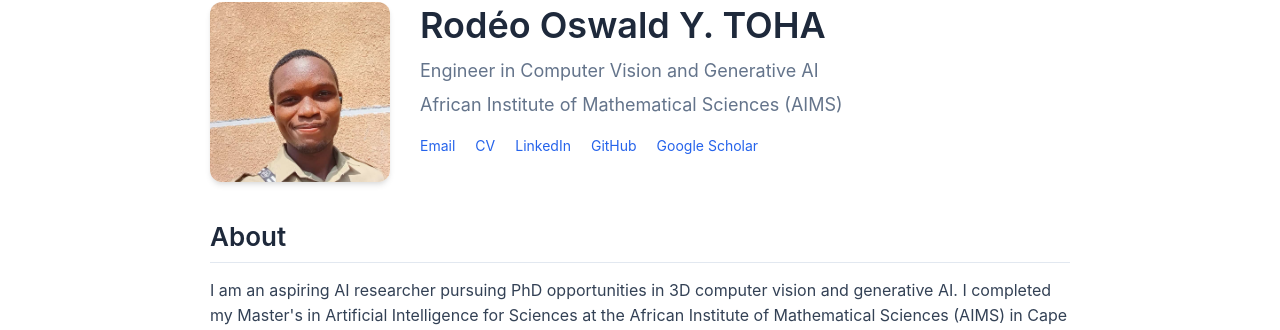
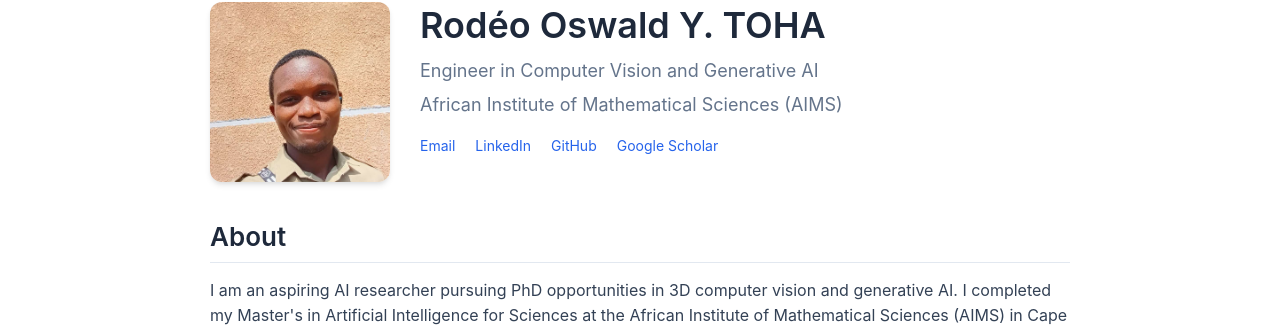
Before and after one commit to Roda10/my-academic-site, a Jekyll site: the page built from index.md, in a window 1280 px wide. Shown: the part 117-447 px from the top of the page. Built offline with Jekyll 4.4.1, drawn with Linux system fonts in a browser that asks for light colours.

```diff
--- a/index.md
+++ b/index.md
@@ -14,7 +14,7 @@ title: Home
       <p class="profile-title">African Institute of Mathematical Sciences (AIMS)</p>
       <div class="profile-links">
         <a href="mailto:rodeo@aims.ac.za">Email</a>
-        <a href="https://drive.google.com/file/d/1_IuffheKd1jEvRBwyyjH3fpkH650QTTT/view?usp=sharing">CV</a>
+        <!-- <a href="https://drive.google.com/file/d/1_IuffheKd1jEvRBwyyjH3fpkH650QTTT/view?usp=sharing">CV</a> -->
         <a href="https://www.linkedin.com/in/rodeooswald/" target="_blank">LinkedIn</a>
         <a href="https://github.com/Roda10" target="_blank">GitHub</a>
         <a href="https://scholar.google.com/citations?view_op=list_works&hl=en&hl=en&user=SgHWtRMAAAAJ" target="_blank">Google Scholar</a>
```
